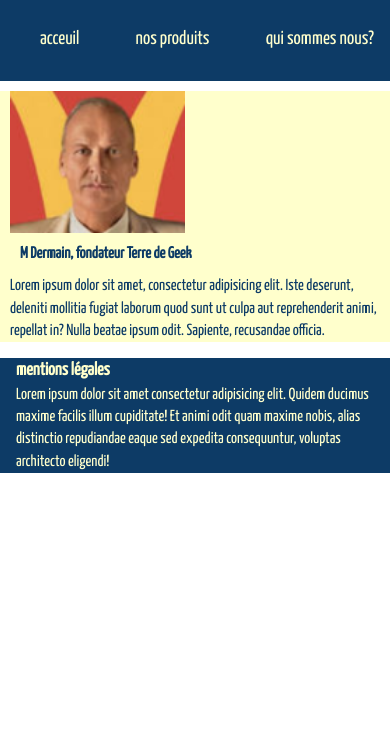
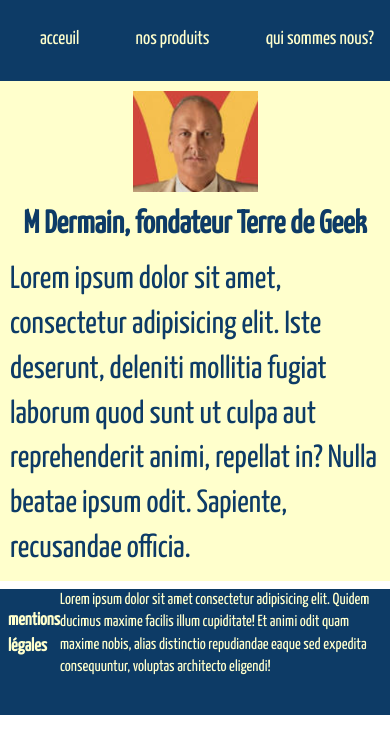
Before and after one commit to AntoineCheminPro/terreDeGeek, a website built with Parcel: page whoAreWeTDG.html in a window 390 px wide. Shown: the part 103-844 px from the top of the page. Built offline with nearby package versions, Linux system fonts and the light colour scheme.

Commit message:
first sprint finished / pre responsive

```diff
--- a/css/main.css
+++ b/css/main.css
@@ -111,6 +111,7 @@
 nav {
   height: 10vh;
 }
+
 nav ul {
   display: flex;
   justify-content: space-between;
@@ -118,6 +119,7 @@
   height: 100%;
   list-style-type: none;
 }
+
 nav ul li {
   margin-right: 1em;
 }
@@ -128,20 +130,46 @@
   color: #FFFFCC;
 }
 
+p{
+  font-size: 2em;
+}
+
+main {
+  display: flex;
+  flex-direction: column;
+}
+
 section {
   margin : 10px;
+  width: auto;
+  height: auto;
   display: flex;
-  align-items: center;
+   flex-direction: column;
+   align-items: center;
   justify-content: center;
 }
 
-article {
+div{
+  display: flex;
+  justify-content: center;
+  align-items:  center;
 
 }
 
-footer div{
+article div {
+  display: flex;
+  justify-content: center;
+  flex-direction: column;
+}
+
+footer{
+  height: 15vh;
+}
+
+footer div {
   margin: 1em;
-  justify-content: center;
+  font-size: 0.5em;
+  height: auto;
 }
 
 H1 {
@@ -155,8 +183,9 @@
 }
 
 h4 {
-  justify-self: baseline;
+font-size: 2em;
 }
+
 h6 {
   font-size: large;
 }
@@ -169,11 +198,26 @@
   height: auto;
 }
 
-.photo {
-  width : 175px;
+picture {
+  display: flex;
+  justify-content: center;
+  width : 30vw;
   height: auto;
   }
+picture img {
+  width: 100%;
+  max-width: 250px;
+}
 
+.photo {
+  width: 50vh;
+  height: auto;
+}
+.photoCentrale {
+  width: 100%;
+  display: flex;
+  align-items:  center;
+}
 /* specific classes */
 
 
--- a/whoAreWeTDG.html
+++ b/whoAreWeTDG.html
@@ -34,7 +34,11 @@
      <main class="secondBG">
         <section>
             <article>
-                <img class="photo"  src="img/Dermain.png" alt="photo Dermain">
+                <div class="photoCentrale">
+                    <picture>
+                        <img class="photo"  src="img/Dermain.png" alt="photo Dermain">
+                    </picture>
+                </div>
                 <div>
                     <h4>M Dermain, fondateur Terre de Geek</h4>
 
```
Also changed, not shown: index.html (+9 -5 lines), productTDG.html (+7 -3 lines).
